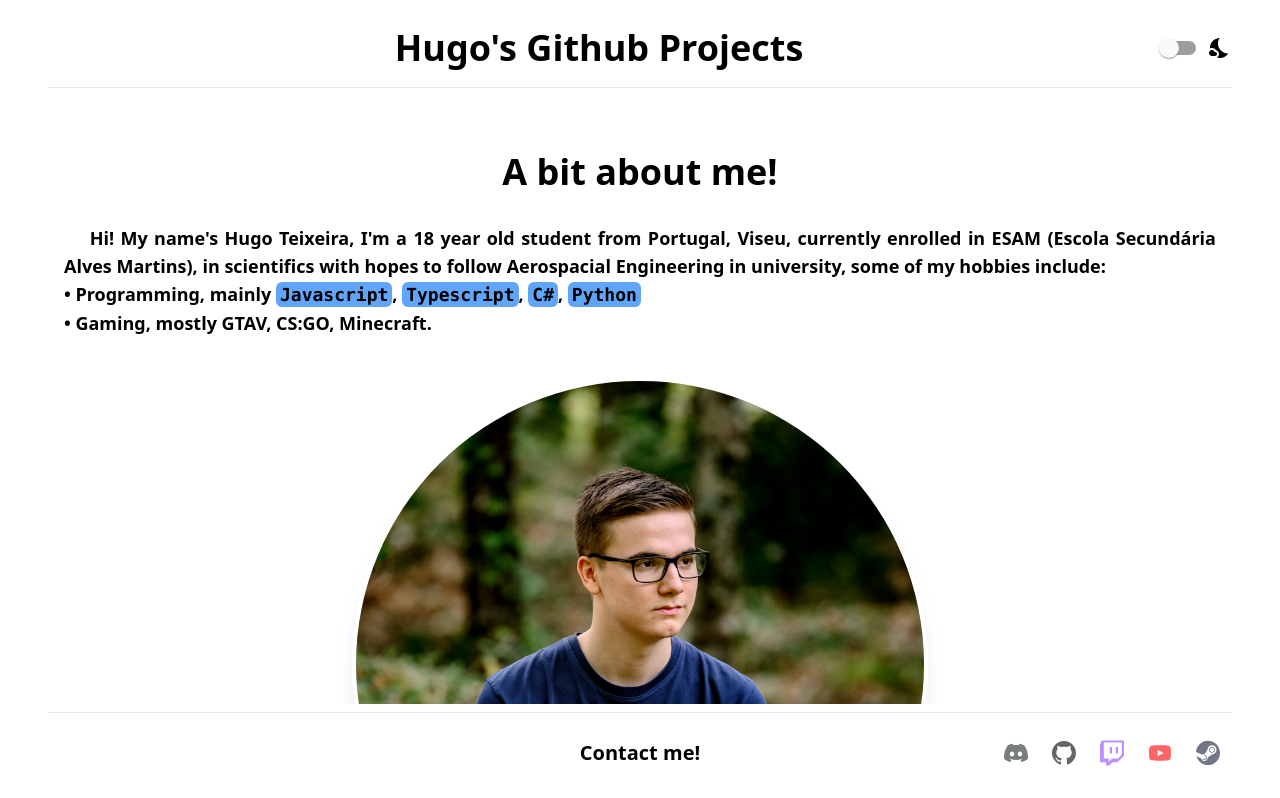
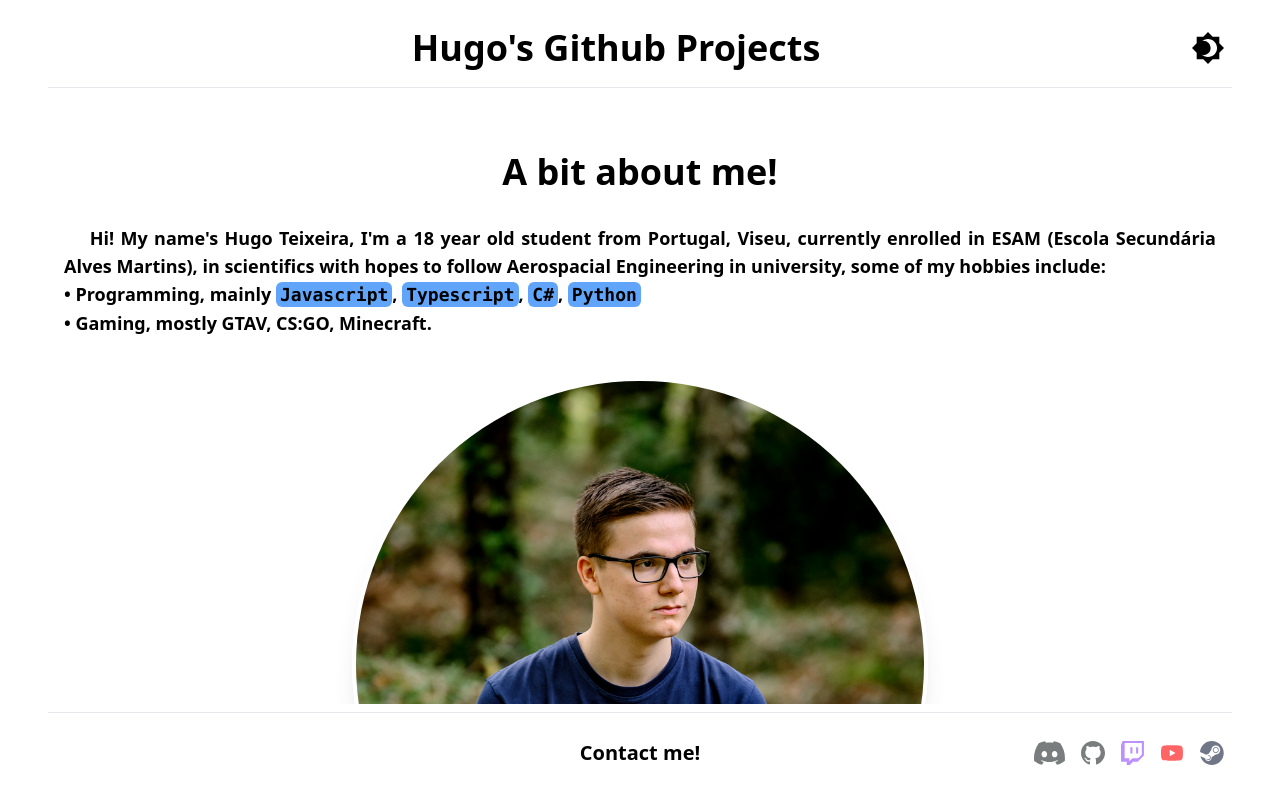
Before and after one commit to Timber1900/Timber1900.github.io, a React (Create React App) app in the folder website/: page / in a window 1280 px wide. Shown: the top 798 px of the page. Built offline with nearby package versions, Linux system fonts and the light colour scheme; what tailwindcss-interaction-variants would draw is missing.

Commit message:
Changed the button to change from dark mode to light mode & vice versa

```diff
--- a/website/package.json
+++ b/website/package.json
@@ -9,6 +9,7 @@
     "@testing-library/jest-dom": "^5.11.4",
     "@testing-library/react": "^11.1.0",
     "@testing-library/user-event": "^12.1.10",
+    "postcss": "^7",
     "react": "^17.0.2",
     "react-dom": "^17.0.2",
     "react-router-dom": "^5.2.0",
@@ -17,7 +18,7 @@
     "web-vitals": "^1.0.1"
   },
   "scripts": {
-    "start": "craco start",
+    "start": "env TAILWIND_MODE=watch NODE_ENV=development craco start",
     "build": "craco build",
     "test": "craco test",
     "eject": "react-scripts eject",
@@ -42,9 +43,9 @@
     ]
   },
   "devDependencies": {
+    "@tailwindcss/jit": "^0.1.18",
     "autoprefixer": "^9",
     "gh-pages": "^3.2.1",
-    "postcss": "^7",
     "serve": "^12.0.0",
     "tailwindcss": "npm:@tailwindcss/postcss7-compat"
   }
--- /dev/null
+++ b/website/postcss.config.js
@@ -0,0 +1,6 @@
+module.exports = {
+  plugins: {
+    '@tailwindcss/jit': {},
+    autoprefixer: {},
+  }
+}
--- a/website/src/Content.js
+++ b/website/src/Content.js
@@ -14,14 +14,14 @@ const Content = () => {
 
   return (
     <div className="z-0 grid w-full h-full grid-cols-2 gap-6 px-6 py-2 lg:grid-cols-4 auto-rows-auto lg:gap-12 lg:px-12">
-      <div className="grid grid-cols-1 col-span-2 gap-2 text-2xl font-extrabold text-black lg:col-span-4 place-items-center min-h-card rounded-xl dark:text-white 2xl:grid-cols-2 2xl:grid-rows-2">
-        <div className="flex flex-col w-full h-full p-4 text-lg font-semibold text-justify rounded-md 2xl:row-span-2">
+      <div className="grid grid-cols-1 col-span-2 gap-2 text-2xl font-extrabold text-black lg:col-span-4 place-items-center min-h-card rounded-xl dark:text-white 2xl:grid-cols-12 2xl:grid-rows-2">
+        <div className="flex flex-col w-full h-full p-4 text-lg font-semibold text-justify rounded-md 2xl:col-span-7 2xl:row-span-2">
           <h1 className="py-8 text-4xl font-bold text-center">A bit about me!</h1>
           <p>&nbsp;&nbsp;&nbsp;&nbsp;Hi! My name's <span className="font-bold">Hugo Teixeira</span>, I'm a 18 year old student from <span className="font-bold">Portugal</span>, <span className="font-bold">Viseu</span>, currently enrolled in <span className="font-bold">ESAM</span> (Escola Secundária Alves Martins), in scientifics with hopes to follow Aerospacial Engineering in university, some of my hobbies include:</p>
           <p className="text-left">{"•"} Programming, mainly <code className="bg-blue-400 dark:bg-blue-600 px-1 py-0.5 rounded-md">Javascript</code>, <code className="bg-blue-400 dark:bg-blue-600 px-1 py-0.5 rounded-md">Typescript</code>, <code className="bg-blue-400 dark:bg-blue-600 px-1 py-0.5 rounded-md">C#</code>, <code className="bg-blue-400 dark:bg-blue-600 px-1 py-0.5 rounded-md">Python</code></p>
           <p className="text-left">{"•"} Gaming, mostly GTAV, CS:GO, Minecraft.</p>
         </div>
-        <div className="grid w-full h-full row-span-2 row-start-2 p-4 rounded-md place-items-center 2xl:row-start-auto">
+        <div className="grid w-full h-full row-span-2 row-start-2 p-4 rounded-md 2xl:col-span-5 place-items-center 2xl:row-start-auto">
           <img src={MyPhoto} alt='Hugo' className="border-4 border-white rounded-full shadow-xl w-half dark:border-gray-800" />
         </div>
       </div>
--- a/website/src/Footer.js
+++ b/website/src/Footer.js
@@ -4,31 +4,27 @@ const Footer = () => {
   return(
     <footer className="z-10 flex justify-center w-full bg-white dark:bg-gray-800 custombp:sticky custombp:bottom-0">
       <div className="relative flex flex-col justify-center h-20 my-2 border-t border-gray-200 place-items-center dark:border-gray-700 sm:w-full-minus-padding sm:max-w-full-minus-padding w-full-minus-padding-small max-w-full-minus-padding-small">
-        <div className="flex justify-center md:absolute md:right-0 place-items-center">
-          <div className="flex flex-row w-auto h-auto px-1 transition-opacity group place-items-center hover:opacity-100 opacity-60" onClick={() => {window.open("discord:///users/263073389432930314")}}>
-            <DiscordLogo className="w-10 h-10 px-2 fill-current text-discord dark:text-white"/>
-            <p className="w-0 h-auto overflow-hidden font-sans text-base font-bold text-black transition-all group-hover:w-14 dark:text-white ">Discord</p>
-          </div>
+        <div className="flex justify-center gap-2 md:absolute md:right-0 place-items-center">
+          <button aria-label="Discord" className="hover:opacity-100 opacity-60 h-10 hover:after:content-[attr(aria-label)]  text-black dark:text-white transition-opacity after:text-center flex flex-row gap-2 justify-center items-center w-auto after:w-0 hover:after:w-14 after:transition-all after:overflow-hidden after:font-bold" onClick={() => {window.open("discord:///users/263073389432930314")}}>
+            <DiscordLogo className="h-10 py-2 fill-current text-discord dark:text-white"/>
+          </button>
 
-          <div className="flex flex-row w-auto h-auto px-1 transition-opacity group place-items-center hover:opacity-100 opacity-60" onClick={() => {window.open("https://github.com/timber1900")}}>
-            <GithubLogo  className="w-10 h-10 px-2 fill-current text-github dark:text-white"/>
-            <p className="w-0 h-auto overflow-hidden font-sans text-base font-bold text-black transition-all group-hover:w-14 dark:text-white ">Github</p>
-          </div>
+          <button aria-label="Github" className="hover:opacity-100 opacity-60 h-10 hover:after:content-[attr(aria-label)]  text-black dark:text-white transition-opacity after:text-center flex flex-row gap-2 justify-center items-center w-auto after:w-0 hover:after:w-14 after:transition-all after:overflow-hidden after:font-bold" onClick={() => {window.open("https://github.com/timber1900")}}>
+            <GithubLogo  className="h-10 py-2 fill-current text-discord dark:text-white"/>
+          </button>
 
-          <div className="flex flex-row w-auto h-auto px-1 transition-opacity group place-items-center hover:opacity-100 opacity-60" onClick={() => {window.open("https://www.twitch.tv/timber1900")}}>
-            <TwitchLogo  className="w-10 h-10 px-2 fill-current text-twitch"/>
-            <p className="w-0 h-auto overflow-hidden font-sans text-base font-bold text-black transition-all group-hover:w-14 dark:text-white ">Twitch</p>
-          </div>
+          <button aria-label="Twitch" className="hover:opacity-100 opacity-60 h-10 hover:after:content-[attr(aria-label)]  text-black dark:text-white transition-opacity after:text-center flex flex-row gap-2 justify-center items-center w-auto after:w-0 hover:after:w-14 after:transition-all after:overflow-hidden after:font-bold" onClick={() => {window.open("https://www.twitch.tv/timber1900")}}>
+            <TwitchLogo  className="h-10 py-2 fill-current text-twitch"/>
+          </button>
 
-          <div className="flex flex-row w-auto h-auto px-1 transition-opacity group place-items-center hover:opacity-100 opacity-60" onClick={() => {window.open("https://www.youtube.com/channel/UC8QDXDI7nTM3T-qEDAn37OA")}}>
-            <YoutubeLogo className="w-10 h-10 px-2 fill-current text-youtube"/>
-            <p className="w-0 h-auto overflow-hidden font-sans text-base font-bold text-black transition-all group-hover:w-16 bl dark:text-white ">Youtube</p>
-          </div>
+          <button aria-label="Youtube" className="hover:opacity-100 opacity-60 h-10 hover:after:content-[attr(aria-label)]  text-black dark:text-white transition-opacity after:text-center flex flex-row gap-2 justify-center items-center w-auto after:w-0 hover:after:w-[4rem] after:transition-all after:overflow-hidden after:font-bold" onClick={() => {window.open("https://www.youtube.com/channel/UC8QDXDI7nTM3T-qEDAn37OA")}}>
+            <YoutubeLogo className="h-10 py-2 fill-current text-youtube"/>
+          </button>
 
-          <div className="flex flex-row w-auto h-auto px-1 transition-opacity group place-items-center hover:opacity-100 opacity-60" onClick={() => {window.open("https://steamcommunity.com/id/timber1900/")}}>
-            <SteamLogo   className="w-10 h-10 px-2 fill-current text-steam dark:text-white"/>
-            <p className="w-0 h-auto overflow-hidden font-sans text-base font-bold text-black transition-all group-hover:w-12 dark:text-white ">Steam</p>
-          </div>
+          <button aria-label="Steam" className="hover:opacity-100 opacity-60 h-10 hover:after:content-[attr(aria-label)]  text-black dark:text-white transition-opacity after:text-center flex flex-row gap-2 justify-center items-center w-auto after:w-0 hover:after:w-14 after:transition-all after:overflow-hidden after:font-bold" onClick={() => {window.open("https://steamcommunity.com/id/timber1900/")}}>
+            <SteamLogo className="h-10 py-2 fill-current text-steam dark:text-white"/>
+          </button>
+
         </div>
         <a className="mx-auto font-sans text-xl font-bold text-center md:mx-0 dark:text-white" href="mailto:hugo@hteixeira.me">Contact me!</a>
       </div>
--- a/website/src/Header.js
+++ b/website/src/Header.js
@@ -1,8 +1,6 @@
-import { selectDarkMode ,changeDarkMode } from "./darkMode";
-import { Switch } from '@material-ui/core';
-import NightsStayIcon from '@material-ui/icons/NightsStay';
+import { changeDarkMode, selectDarkMode } from "./darkMode";
+import { Link } from "react-router-dom";
 import { useState } from "react";
-import { Link } from "react-router-dom";
 
 const Header = () => {
   const [dark, setDark] = useState(selectDarkMode());
@@ -11,10 +9,17 @@ const Header = () => {
     <header className="z-10 flex justify-center w-full bg-white dark:bg-gray-800 custombp:sticky custombp:top-0">
       <div className="relative flex h-20 my-2 border-b border-gray-200 place-items-center dark:border-gray-700 w-full-minus-padding-small sm:w-full-minus-padding">
         <h1 className="mx-auto font-sans text-xl font-bold text-center text-black sm:text-4xl dark:text-white"><Link to="/">Hugo's Github Projects</Link></h1>
-        <label htmlFor='switch'>
-          <Switch color="primary" id="switch" checked={dark === "dark"} onChange={() => {setDark(changeDarkMode())}}/>
-          <NightsStayIcon className="text-black fill-current dark:text-white"/>
-        </label>
+        <button aria-label={`Change to ${dark === 'dark' ? 'light' : 'dark'} mode`} onClick={() => {setDark(changeDarkMode())}} className="w-auto h-auto p-2 transition-colors duration-300 origin-center bg-transparent rounded-full hover:bg-gray-500/25 focus:bg-gray-500/25 active:bg-gray-500/40 relative before:content-[attr(aria-label)] dark:before:content-[attr(aria-label)] before:top-[120%] before:inset-x-0 before:ml-auto before:absolute before:w-max before:bg-gray-200 dark:before:bg-gray-700 before:px-2 before:py-1 before:rounded-md before:text-black dark:before:text-white before:opacity-0 before:scale-0 hover:before:content-[attr(aria-label)] before:origin-top-right hover:before:opacity-100 hover:before:scale-100 before:transform before:transition-all after:border-t-4 after:border-r-4 after:border-gray-200 dark:after:border-gray-700 after:absolute after:rotate-45 after:top-[120%] after:inset-x-0 after:mx-auto after:h-0 after:w-0 after:opacity-0 after:scale-0 hover:after:opacity-100 hover:after:scale-100 after:transform after:transition-all after:origin-top-right before:shadow-md after:shadow-md">
+          <svg className="w-8 h-8 text-black fill-current dark:text-white" version="1.1" viewBox="0 0 400.88 400.88">
+            <path
+              className="transition-transform duration-500 origin-center transform rotate-0 dark:rotate-180 ease-back"
+              d="M342.17,141.73V58.71h-83.02L200.44,0l-58.71,58.71H58.71v83.02L0,200.44l58.71,58.71v83.02h83.02l58.71,58.71l58.71-58.71
+            h83.02v-83.02l58.71-58.71L342.17,141.73z M200.44,313.83c-62.62,0-113.39-50.76-113.39-113.39S137.82,87.05,200.44,87.05
+            s113.39,50.76,113.39,113.39S263.06,313.83,200.44,313.83z"
+            />
+            <circle className="transition-transform duration-500 dark:translate-x-0 -translate-x-14 ease-back" cx="200.44" cy="200.44" r="90" />
+          </svg>
+        </button>
       </div>
     </header>
   )
--- a/website/tailwind.config.js
+++ b/website/tailwind.config.js
@@ -38,6 +38,9 @@ module.exports = {
       },
       inset: {
         'full-plus': 'calc(100% + .5rem)'
+      },
+      transitionTimingFunction: {
+        back: "cubic-bezier(0.18, 0.89, 0.32, 1.28)"
       }
     },
   },
```
Also changed, not shown: website/src/svgs.js (+1 -1 lines), 2 other files (tests, documents, lock files or other folders).
